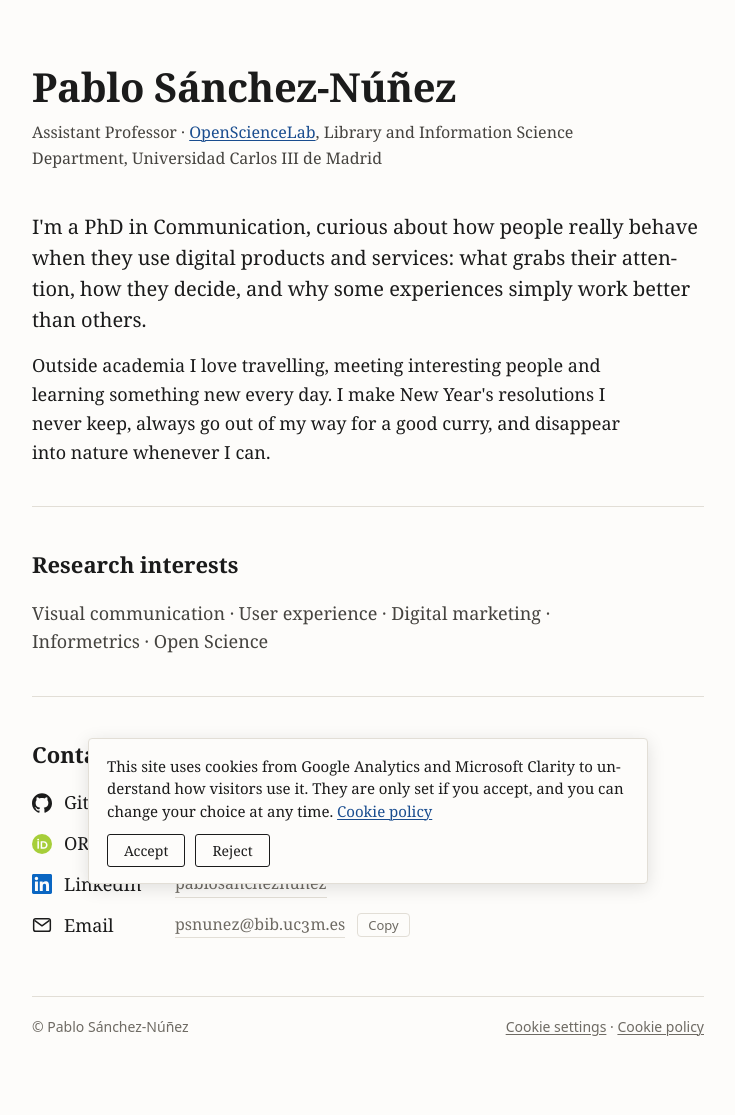
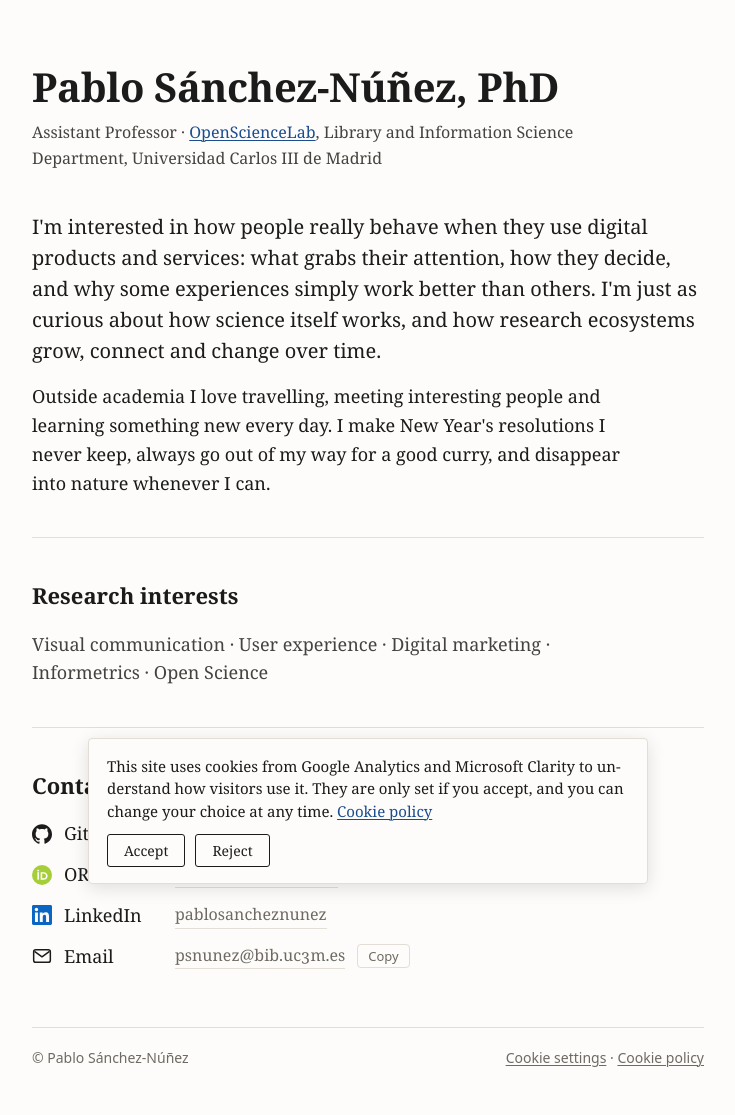
Before and after one commit to pablosancheznunez/pablosancheznunez.github.io, a Jekyll site: the page built from index.html, in a window 1280 px wide. Shown: the whole page, without its empty margins (272-1007 px from the left). Built offline with Jekyll 4.4.1, drawn with Linux system fonts in a browser that asks for light colours; before the commit the page ends 1084 px from its top, so only the background shows below that.

Commit message:
Add PhD to the name and mention research ecosystems in the bio

```diff
--- a/_config.yml
+++ b/_config.yml
@@ -1,7 +1,7 @@
 # Site settings. The home page content lives in index.html.
 title: Pablo Sánchez-Núñez
 tagline: Assistant Professor, Universidad Carlos III de Madrid
-description: Assistant Professor at Universidad Carlos III de Madrid and PhD in Communication, curious about how people behave when they use digital products and services.
+description: Assistant Professor at Universidad Carlos III de Madrid. Interested in how people behave when they use digital products and services, and in how research ecosystems work and evolve.
 url: https://pablosancheznunez.com
 lang: en_GB
 logo: /icon-512.png
--- a/index.html
+++ b/index.html
@@ -4,14 +4,14 @@ layout: default
 {%- assign gh = "https://github.com/" | append: site.author.github -%}
 {%- assign orcid = "https://orcid.org/" | append: site.author.orcid -%}
   <header class="masthead">
-    <h1>Pablo Sánchez-Núñez</h1>
+    <h1>Pablo Sánchez-Núñez, PhD</h1>
     <p class="role">Assistant Professor · <a href="https://opensciencelab.uc3m.es/">OpenScienceLab</a>, Library and Information Science Department, Universidad Carlos III de Madrid</p>
   </header>
 
   <main id="main">
 
     <section id="about">
-      <p class="lede">I'm a PhD in Communication, curious about how people really behave when they use digital products and services: what grabs their attention, how they decide, and why some experiences simply work better than others.</p>
+      <p class="lede">I'm interested in how people really behave when they use digital products and services: what grabs their attention, how they decide, and why some experiences simply work better than others. I'm just as curious about how science itself works, and how research ecosystems grow, connect and change over time.</p>
       <p>Outside academia I love travelling, meeting interesting people and learning something new every day. I make New Year's resolutions I never keep, always go out of my way for a good curry, and disappear into nature whenever I can.</p>
     </section>
 
```
Also changed, not shown: og-image.png.
